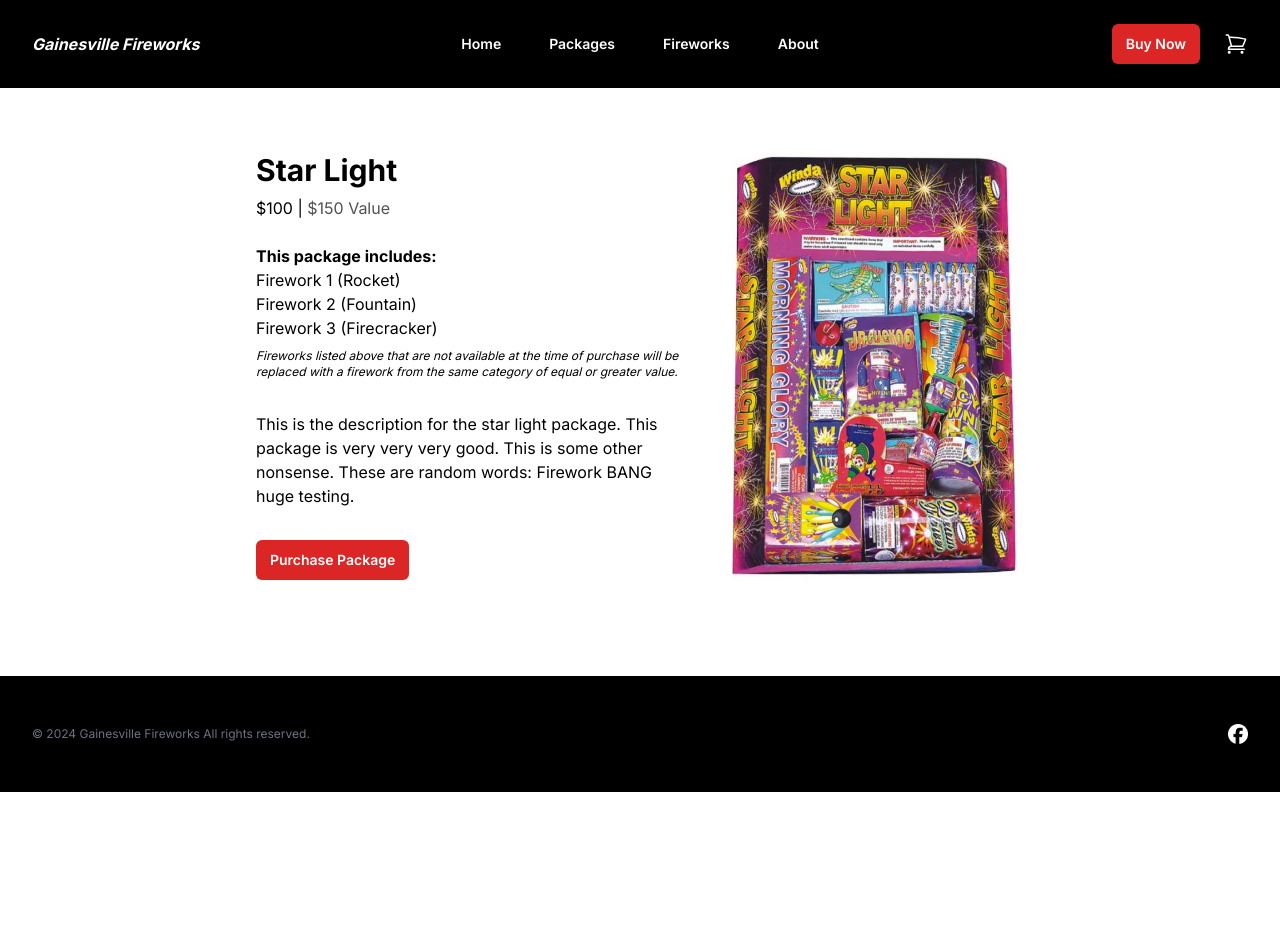
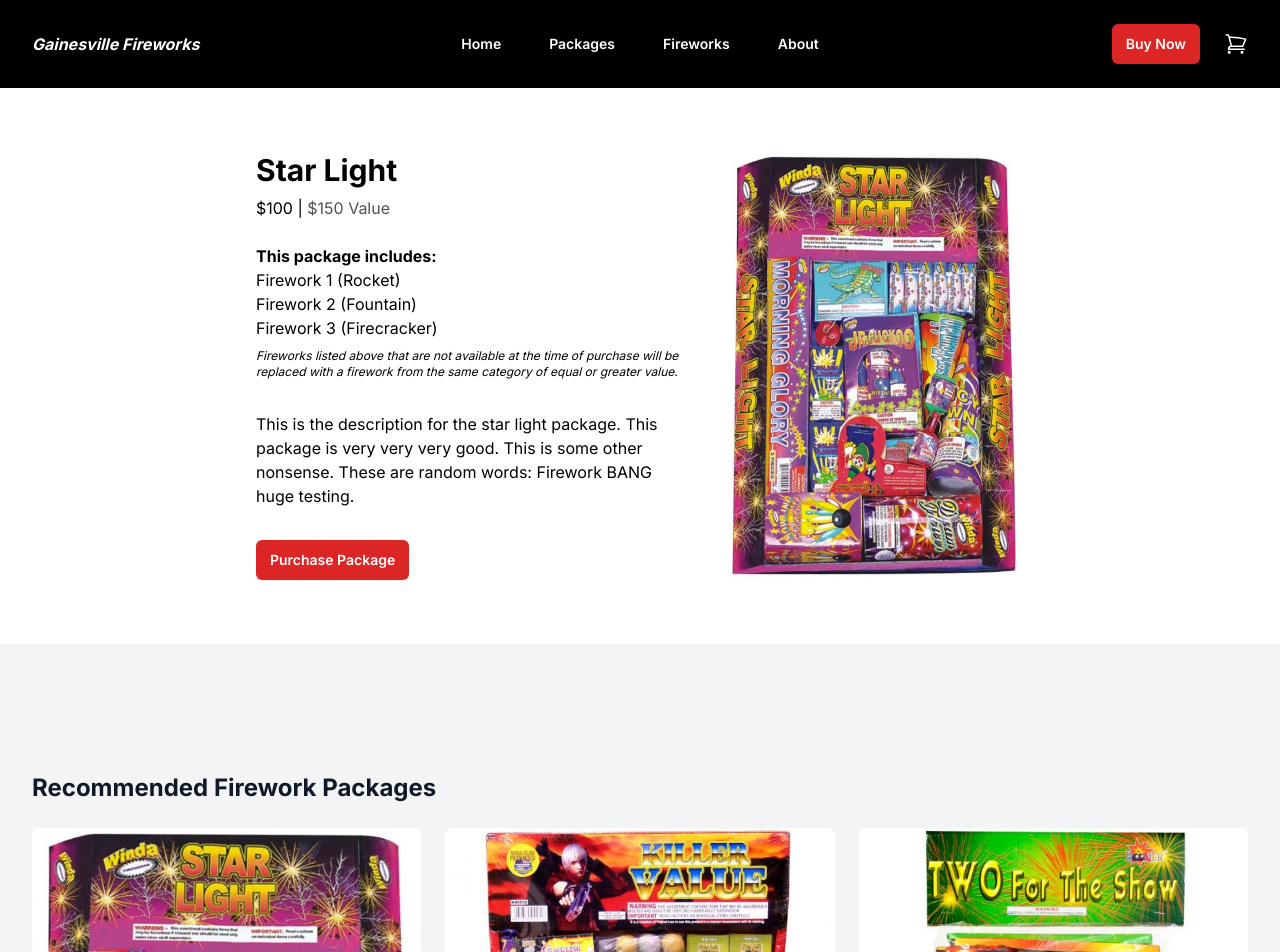
Before and after one commit to jessereevs/gainesville-fireworks, a Next.js app: page /packages/star-light in a window 1280 px wide. Shown: the top 952 px of the page. Before the commit the page ends 800 px from the top, so only its background shows below. Built offline with nearby package versions, Linux system fonts and the light colour scheme.

Commit message:
Good for now

```diff
--- a/app/packages/star-light/page.tsx
+++ b/app/packages/star-light/page.tsx
@@ -4,6 +4,7 @@
 
 import Header from '@/app/ui/header';
 import PackageDetail from '@/app/ui/packages/package_detail';
+import FeaturedProducts from '@/app/ui/home/featured-packages';
 import Footer from '@/app/ui/footer';
 
 import PackageImage from '@/public/images/package_images/assortment_1.jpg';
@@ -25,7 +26,7 @@
 			<PackageDetail
 				fireworkPackage = {fireworkPackage}
 			/>
-			<div className='m-8'></div>
+			<FeaturedProducts />
 			<Footer />
 		</>
 	);
--- a/app/ui/home/featured-packages.tsx
+++ b/app/ui/home/featured-packages.tsx
@@ -33,7 +33,7 @@
 	  <div className="bg-gray-100">
 		<div className="mx-auto max-w-7xl px-4 sm:px-6 lg:px-8">
 		  <div className="mx-auto max-w-2xl py-16 sm:py-24 lg:max-w-none lg:py-32">
-			<h2 className="text-2xl font-bold text-gray-900">Featured Fireworks</h2>
+			<h2 className="text-2xl font-bold text-gray-900">Recommended Firework Packages</h2>
 
 			<div className="mt-6 space-y-12 lg:grid lg:grid-cols-3 lg:gap-x-6 lg:space-y-0">
 			  {callouts.map((callout) => (
```
